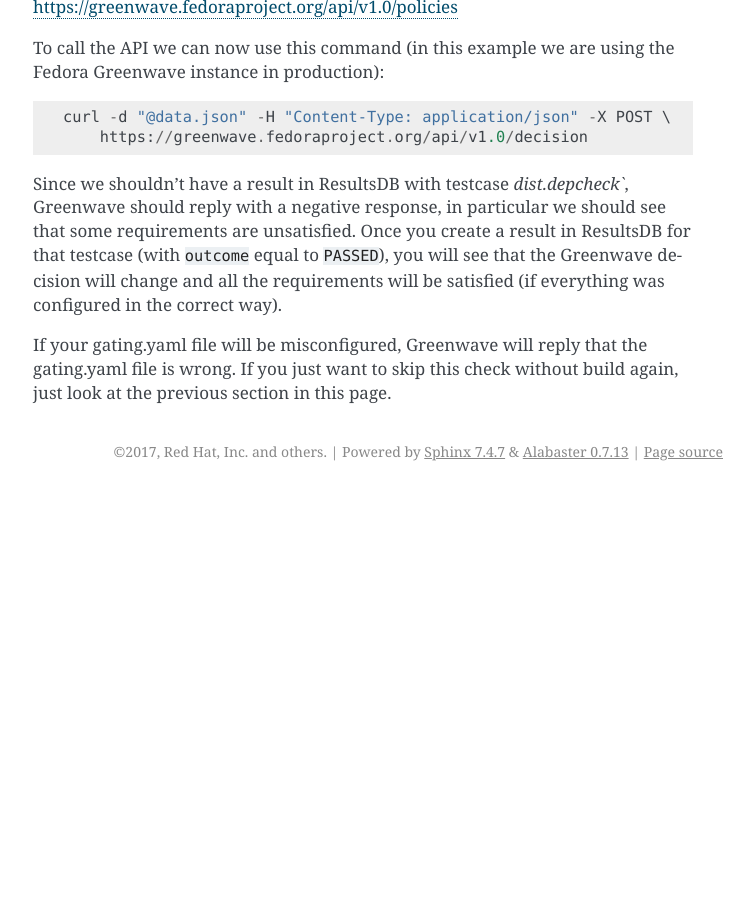
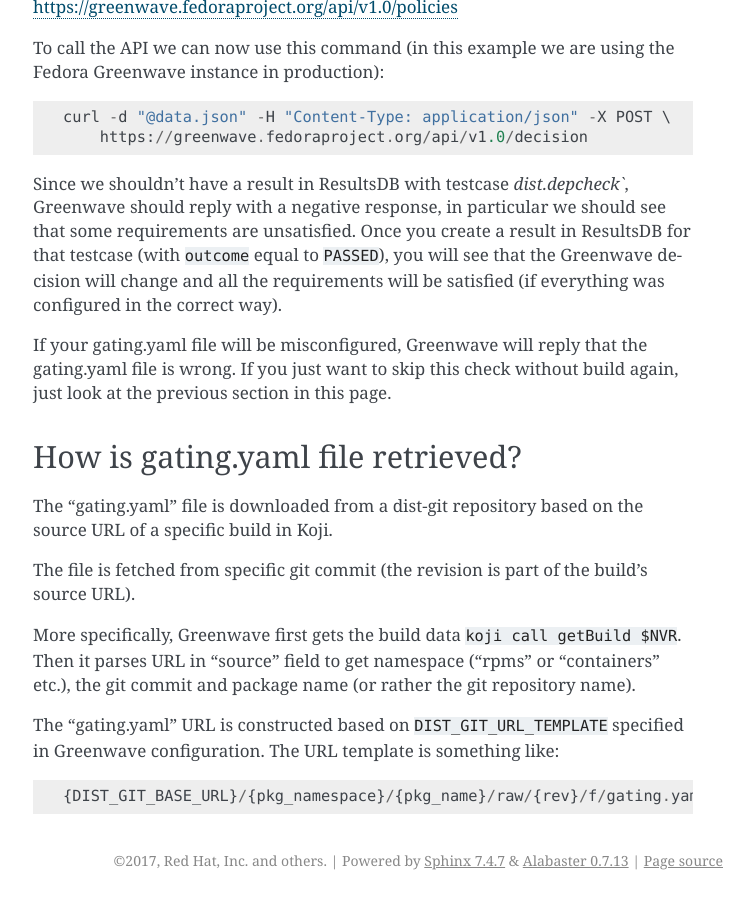
Before and after one commit to release-engineering/greenwave, a Sphinx documentation site: the page built from docs/package-specific-policies.rst, in a window 1280 px wide and 900 px high, scrolled down 2564 px. Shown: the whole window, without its empty margins (387-1141 px from the left). Built offline with Sphinx 7.4.7, drawn with Linux system fonts in a browser that asks for light colours; pages that are not in the unit, such as notebooks, are missing from menus; before the commit the page ends 3055 px from its top, so only the background shows below that; some of the changed text lies outside the part shown.

Commit message:
docs: Add explanation how gating.yaml is fetched
Signed-off-by: Lukas Holecek <hluk@email.cz>

```diff
--- a/docs/package-specific-policies.rst
+++ b/docs/package-specific-policies.rst
@@ -158,3 +158,25 @@
 If your gating.yaml file will be misconfigured, Greenwave will reply
 that the gating.yaml file is wrong. If you just want to skip this check
 without build again, just look at the previous section in this page.
+
+
+.. _fetching-gating-yaml:
+
+How is gating.yaml file retrieved?
+----------------------------------
+
+The "gating.yaml" file is downloaded from a dist-git repository based on the
+source URL of a specific build in Koji.
+
+The file is fetched from specific git commit (the revision is part of the
+build's source URL).
+
+More specifically, Greenwave first gets the build data ``koji call getBuild
+$NVR``. Then it parses URL in "source" field to get namespace ("rpms" or
+"containers" etc.), the git commit and package name (or rather the git
+repository name).
+
+The "gating.yaml" URL is constructed based on ``DIST_GIT_URL_TEMPLATE``
+specified in Greenwave configuration. The URL template is something like::
+
+    {DIST_GIT_BASE_URL}/{pkg_namespace}/{pkg_name}/raw/{rev}/f/gating.yaml
```
